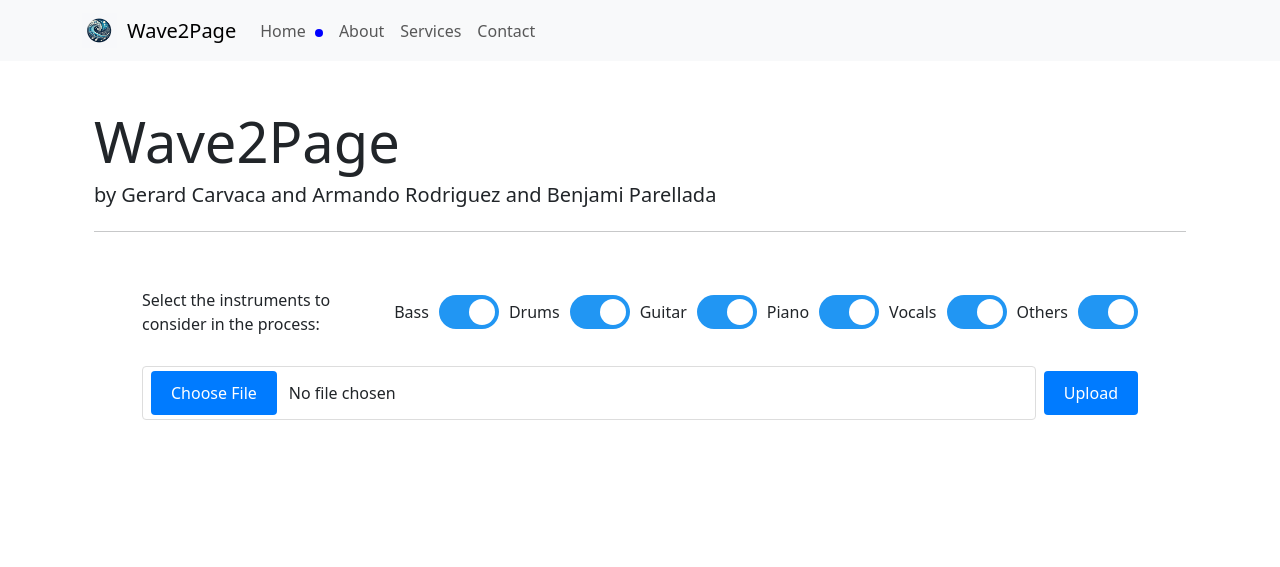
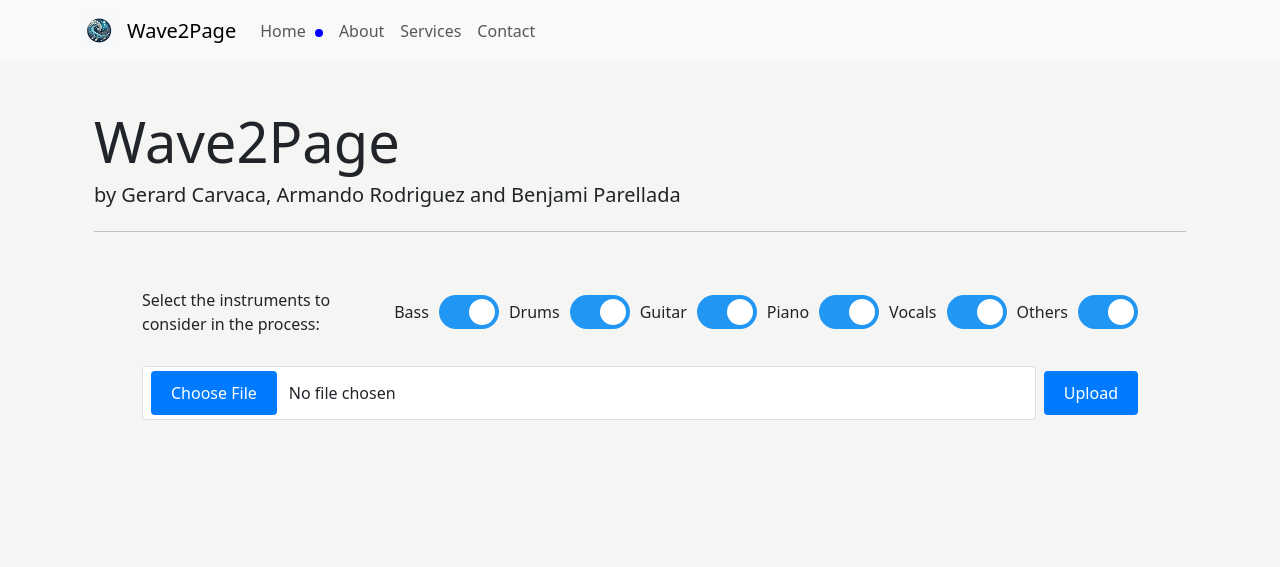
Before and after one commit to beny-bee/Wave2Page, a Flask app: page / in a window 1280 px wide. Shown: the top 567 px of the page. Run offline with Flask 3, Linux system fonts and the light colour scheme; some libraries are stand-ins or nearby versions.

Commit message:
Background color

```diff
--- a/app/app.py
+++ b/app/app.py
@@ -19,7 +19,7 @@ app.secret_key = b'_5#y2L"F4Q8z\n\xec]/'
 app_data = {
     "name": "Wave2Page",
     "description": "A simple song to music sheet conversor",
-    "author": "Gerard Carvaca and Armando Rodriguez and Benjami Parellada",
+    "author": "Gerard Carvaca, Armando Rodriguez and Benjami Parellada",
     "html_title": "Wave2Page",
     "project_name": "Wave2Page",
     "keywords": "wave, page, music",
--- a/app/templates/about.html
+++ b/app/templates/about.html
@@ -37,10 +37,6 @@
     margin: 0;
     padding: 0;
     font-family: Arial, Helvetica, sans-serif;
-}
-
-body {
-    background-color: #eeeeea;
 }
 
 .wrapper {
--- a/app/templates/layout.html
+++ b/app/templates/layout.html
@@ -19,6 +19,12 @@
 
     {% include 'includes/_navbar.html' %}
 
+    <style>
+      body {
+        background-color: #f5f5f3;
+      }
+    </style>
+
     <main role="main" class="container">
       <div class="container">
         <div class="starter-template">
```
